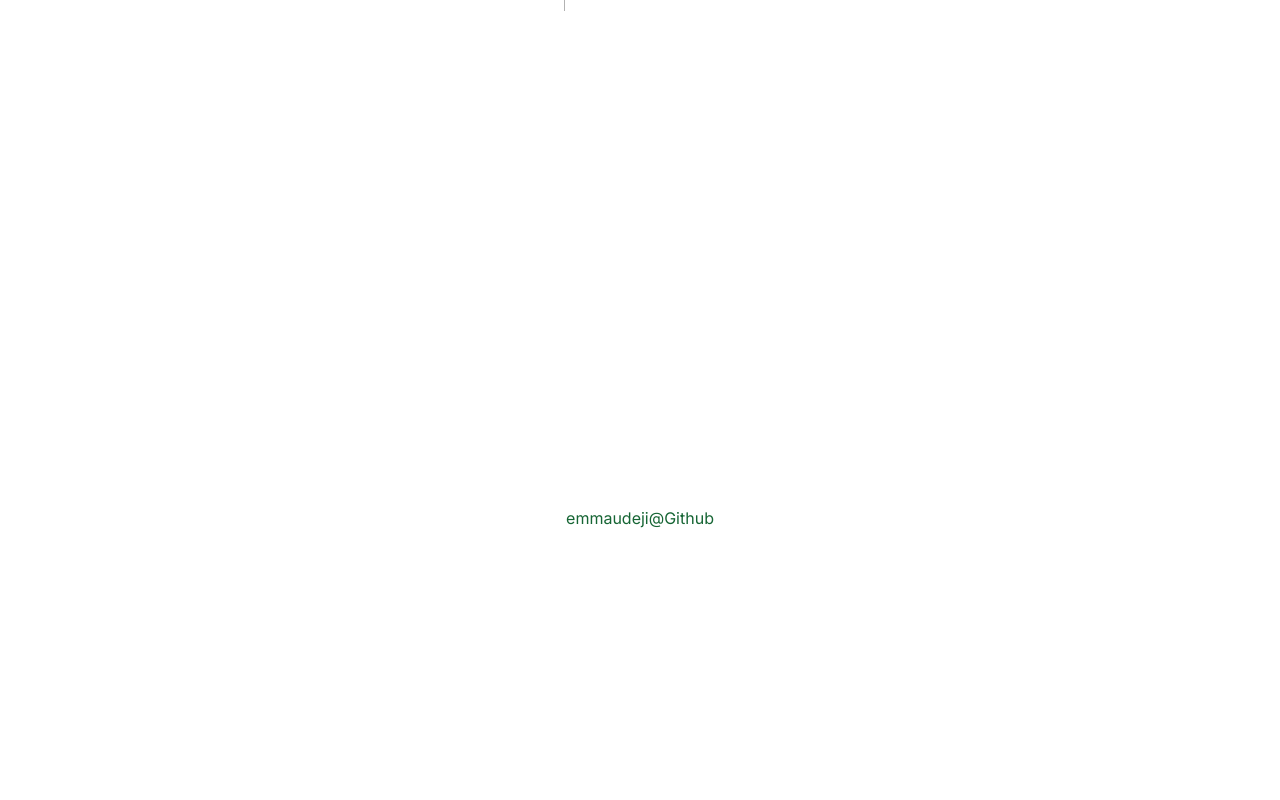
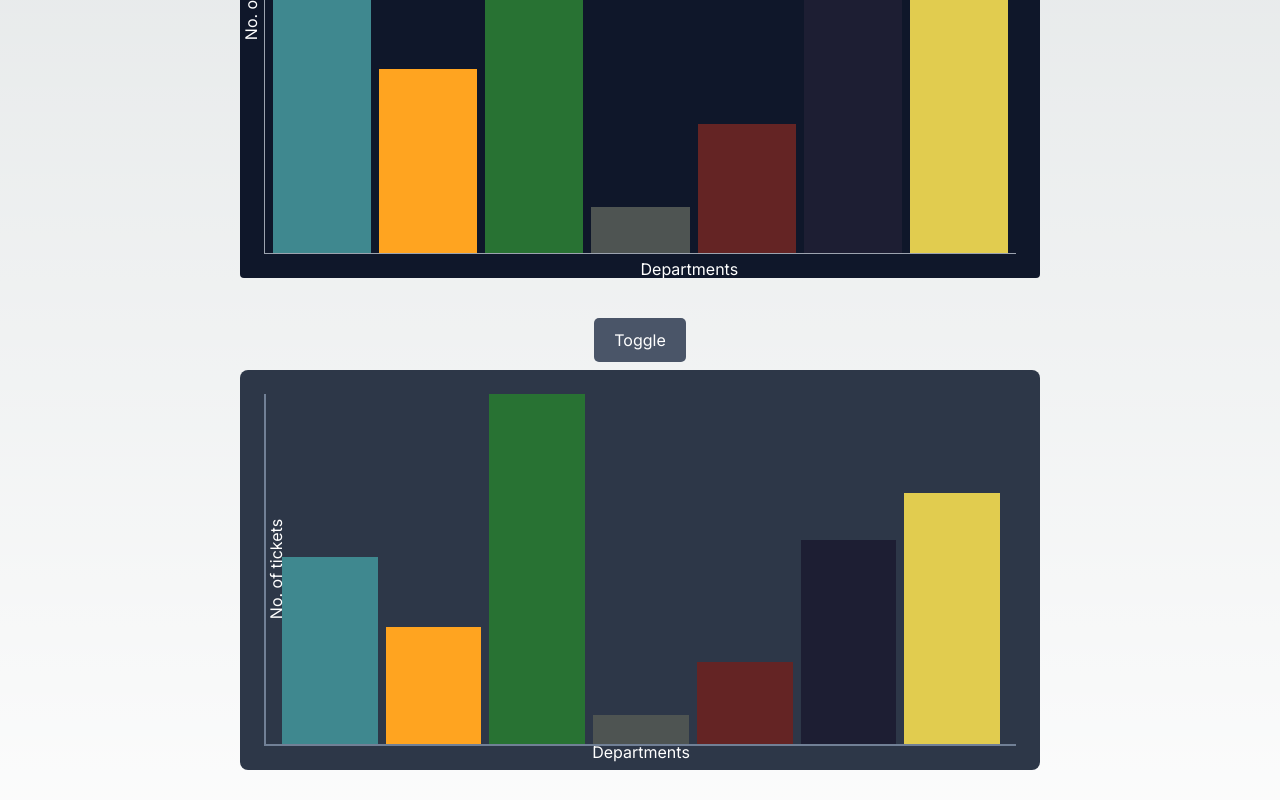
Before and after one commit to emmaudeji/coding_interview_prep, a Next.js app: page /barchart in a window 1280 px wide. Before the commit this address had no page. Shown: the part 800-1600 px from the top of the page. Before the commit the page ends 1370 px from the top, so only its background shows below. Built offline with nearby package versions, Linux system fonts and the light colour scheme.

Commit message:
atlassioan interview - bar chart demo

```diff
--- /dev/null
+++ b/app/barchart/page.tsx
@@ -0,0 +1,14 @@
+import BarChartSimulation from '@/components/BarChart'
+import BarChartWithCss from '@/components/BarChart/BarChartWithCss'
+import React from 'react'
+
+const BarChartPage = () => {
+  return (
+    <>
+        <BarChartSimulation/>
+        <BarChartWithCss/>
+    </>
+  )
+}
+
+export default BarChartPage
--- /dev/null
+++ b/components/BarChart/BarChartWithCss.tsx
@@ -0,0 +1,59 @@
+'use client'
+
+import React, { useState } from 'react'
+import './style.css'
+
+const CHART_DATA = [
+  { id: "dep-1", name: "Legal", ticketCount: 32, colour: "#3F888F" },
+  { id: "dep-2", name: "Sales", ticketCount: 20, colour: "#FFA420" },
+  { id: "dep-3", name: "Engineering", ticketCount: 60, colour: "#287233" },
+  { id: "dep-4", name: "Manufacturing", ticketCount: 5, colour: "#4E5452" },
+  { id: "dep-5", name: "Maintenance", ticketCount: 14, colour: "#642424" },
+  { id: "dep-6", name: "Human Resourcing", ticketCount: 35, colour: "#1D1E33" },
+  { id: "dep-7", name: "Events", ticketCount: 43, colour: "#E1CC4F" }
+];
+
+const BarChartWithCss = () => {
+  const [bar, setBar] = useState('')
+  const [showChart, setShowChart] = useState(true)
+
+  const handleClick = () => {
+    setShowChart(false)
+    setBar('')
+    setTimeout(() => {
+      setShowChart(true)
+    }, 1000)
+  }
+
+  const maxCount = Math.max(...CHART_DATA.map(({ ticketCount }) => Number(ticketCount)))
+
+  return (
+    <main className='container'>
+      <div className="button-container">
+        <button onClick={handleClick} type="button" className='toggle-button'>Toggle</button>
+      </div>
+
+      <div className="chart-container">
+        <div className={`chart ${showChart ? 'visible' : 'hidden'}`}>
+          {CHART_DATA.map(({ id, name, ticketCount, colour }) => (
+            <div
+              key={id}
+              className="bar"
+              style={{ backgroundColor: colour, height: (ticketCount / maxCount * 100) + '%' }}
+              onMouseOver={() => setBar(id)}
+              onMouseOut={() => setBar('')}
+            >
+              <div className={`tooltip ${bar === id ? 'visible' : ''}`}>
+                <p>{name}</p> - <p>{ticketCount}</p>
+              </div>
+            </div>
+          ))}
+          <p className='x-axis-label'>Departments</p>
+          <p className='y-axis-label'>No. of tickets</p>
+        </div>
+      </div>
+    </main>
+  )
+}
+
+export default BarChartWithCss
--- /dev/null
+++ b/components/BarChart/index.tsx
@@ -0,0 +1,72 @@
+'use client'
+
+import React, { useState } from 'react'
+import './style.css'
+
+const CHART_DATA = [
+    { id: "dep-1", name: "Legal", ticketCount: 32, colour: "#3F888F" },
+    { id: "dep-2", name: "Sales", ticketCount: 20, colour: "#FFA420" },
+    { id: "dep-3", name: "Engineering", ticketCount: 60, colour: "#287233" },
+    { id: "dep-4", name: "Manufacturing", ticketCount: 5, colour: "#4E5452" },
+    { id: "dep-5", name: "Maintenance", ticketCount: 14, colour: "#642424" },
+    {
+      id: "dep-6",
+      name: "Human Resourcing",
+      ticketCount: 35,
+      colour: "#1D1E33"
+    },
+    { id: "dep-7", name: "Events", ticketCount: 43, colour: "#E1CC4F" }
+  ];
+
+const BarChartSimulation = () => {
+    let data = CHART_DATA
+    let maxCount =  Math.max(...(data.map(({ticketCount}) => Number(ticketCount))))
+
+    const [bar, setBar] = useState('')
+    const [showChart, setShowChart] = useState(true)
+
+    const handleClick = () => {
+        setShowChart(false)
+        setBar('')
+        setTimeout(() => {
+            setShowChart(true)
+
+        }, 1000);
+    }
+
+  return (
+    <main className='container py-20 flex flex-col justify-center items-center'>
+        <div className="flex justify-center w-full pb-8">
+            <button onClick={handleClick} type="button" className='py-2 px-4 bg-gray-800 rounded-md text-white'>Toggle</button>
+        </div>
+
+        <div className=" w-full sm:w-[800px] h-96 sm:h-[600px] bg-slate-900 text-white p-6 rounded overflow-hidden">
+            <div className={` ${showChart ? 'visible translate-y-0 opacity-100' : 'invisible opacity-0 translate-y-20'} transition-all duration-300  w-full h-full  flex gap-2 justify-evenly items-end border-l border-b border-gray-400 px-2 relative`}>
+                {
+                    CHART_DATA.map(({id,name,ticketCount,colour},i)=>{
+
+                        return (
+                            <div onMouseOver={()=>setBar(id)}  key={id} className={` bg-[${colour}]  w-full relative`}
+                                style={{
+                                    backgroundColor: colour,
+                                    height: (ticketCount / maxCount * 100) + '%',
+                                }}
+                            >
+                                <div className={`absolute -top-2 min-w-full z-50 rounded-md  flex  text-center items-center bg-black text-white text-sm p-2 ${bar===id? 'opacity-100 visible' : 'opacity-0 invisible'} trabsform trainsition-all duration-300 ease-in`}>
+                                    <p className='shrink-0'>{name}</p>-
+                                    <p className='shrink-0'>{ticketCount}</p>
+                                </div>
+                            </div>
+                        )
+                    })
+                }
+                <p className='absolute left-[50%] -bottom-7'>Departments</p>
+                <p className='absolute top-[50%] -left-16 -rotate-90 transform'>No. of tickets</p>
+            </div>
+
+        </div>
+    </main>
+  )
+}
+
+export default BarChartSimulation
--- /dev/null
+++ b/components/BarChart/style.css
@@ -0,0 +1,96 @@
+.container {
+    padding: 20px;
+    display: flex;
+    flex-direction: column;
+    align-items: center;
+  }
+
+  .button-container {
+    display: flex;
+    justify-content: center;
+    width: 100%;
+    padding-bottom: 8px;
+  }
+
+  .toggle-button {
+    padding: 10px 20px;
+    background-color: #4a5568;
+    color: white;
+    border-radius: 5px;
+    border: none;
+    cursor: pointer;
+  }
+
+  .chart-container {
+    width: 100%;
+    max-width: 800px;
+    height: 400px;
+    background-color: #2d3748;
+    color: white;
+    padding: 24px;
+    border-radius: 8px;
+    overflow: hidden;
+    position: relative;
+  }
+
+  .chart {
+    display: flex;
+    gap: 8px;
+    justify-content: space-evenly;
+    align-items: flex-end;
+    width: 100%;
+    height: 100%;
+    border-left: 2px solid #718096;
+    border-bottom: 2px solid #718096;
+    padding: 0 16px;
+    transition: opacity 0.3s, transform 0.3s;
+  }
+
+  .chart.visible {
+    opacity: 1;
+    transform: translateY(0);
+  }
+
+  .chart.hidden {
+    opacity: 0;
+    transform: translateY(20px);
+  }
+
+  .bar {
+    width: 100%;
+    position: relative;
+    transition: height 0.3s;
+  }
+
+  .tooltip {
+    position: absolute;
+    top: -30px;
+    left: 50%;
+    transform: translateX(-50%);
+    background-color: black;
+    padding: 8px;
+    border-radius: 4px;
+    text-align: center;
+    opacity: 0;
+    visibility: hidden;
+    transition: opacity 0.3s, visibility 0.3s;
+  }
+
+  .tooltip.visible {
+    opacity: 1;
+    visibility: visible;
+  }
+
+  .x-axis-label {
+    position: absolute;
+    left: 50%;
+    bottom: -20px;
+    transform: translateX(-50%);
+  }
+
+  .y-axis-label {
+    position: absolute;
+    top: 50%;
+    left: -40px;
+    transform: translateY(-50%) rotate(-90deg);
+  }
--- a/package.json
+++ b/package.json
@@ -13,7 +13,8 @@
     "next": "14.2.3",
     "prismjs": "^1.29.0",
     "react": "^18",
-    "react-dom": "^18"
+    "react-dom": "^18",
+    "react-transition-group": "^4.4.5"
   },
   "devDependencies": {
     "@types/node": "^20",
```
Also changed, not shown: app/globals.css (line endings or trailing spaces), 1 other file (tests, documents, lock files or other folders).
